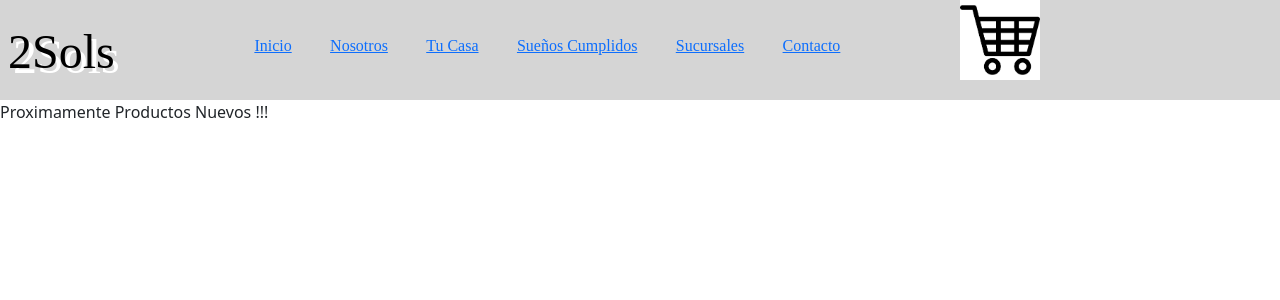
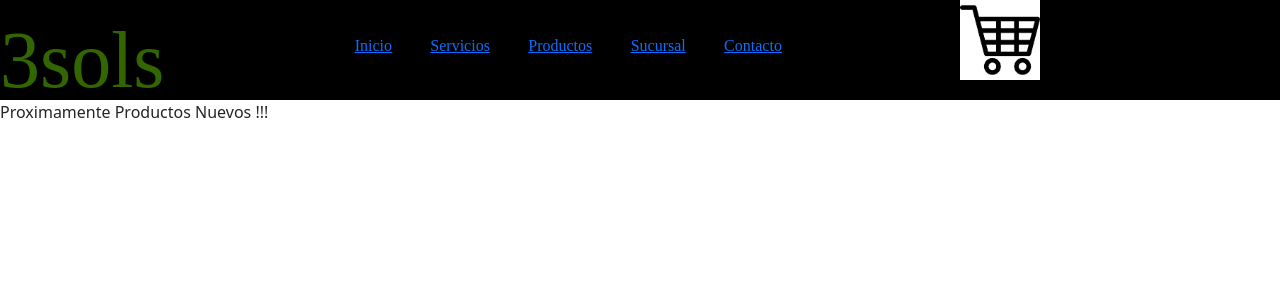
Before and after one commit to AlegreNicolas98/2-sols, a React (Create React App) app in the folder 2sols-ecommerce/: page / in a window 1280 px wide. Shown: the top 300 px of the page. Built offline with nearby package versions, Linux system fonts and the light colour scheme.

Commit message:
change en el navbar

```diff
--- a/2sols-ecommerce/src/components/NavBar/NavBar.css
+++ b/2sols-ecommerce/src/components/NavBar/NavBar.css
@@ -1,5 +1,5 @@
 .header {
-    background-color: #d5d5d5;
+    background-color: #000000;
     width: 100%;
     height: 100px;
     top: 0;
@@ -10,35 +10,23 @@
       justify-content: space-between;}
     .title{
       font-family: 'Alex Brush', cursive;
-      font-size: 3em;
-      color:black;
-      margin: 1rem 0.5rem;
-      text-shadow: 5px 5px white;
+      font-size: 5em;
+      color:rgb(50, 102, 1);
       text-decoration: none;}
-
-  .toggle{
-    color:#d5d5d5;
-    background-color:black;
-    border-radius: 0.9em;
-    padding: 0 1rem;
-    line-height: 1rem;
-    display: none;
-    cursor: pointer;
-    height: 3rem;
-    margin-top: 1.7rem;
-  }
 
   .menu {
     display: flex;
     margin-right: 20px;
-    list-style: none;}
+    list-style: none;
+    cursor: pointer;}
+
     li {
       font-size: 1em;
       padding: 0 0.9rem;
       line-height: 5.625rem;
       width: max-content;}
     a {
-      color: #000000;
+      color: #ffffff;
       font-family: 'Times New Roman', Times, serif;
       border-radius: 5px;
       padding: 0.3rem;}
--- a/2sols-ecommerce/src/components/NavBar/NavBar.jsx
+++ b/2sols-ecommerce/src/components/NavBar/NavBar.jsx
@@ -6,13 +6,12 @@ const NavBar =() => {
   return (
     <header class="header">
     <nav class="nav">
-        <div class="title animate__animated animate__flash">2Sols</div>
+        <div class="title animate__animated animate__flash">3sols</div>
         <ul class="menu visible">
                 <li><a href="./index.html">Inicio</a></li>
-                <li><a href="./pages/nosotros.html">Nosotros</a></li>
-                <li><a href="./pages/tucasa.html">Tu Casa</a></li>
-                <li><a href="./pages/sueñoscumplidos.html">Sueños Cumplidos</a></li>
-                <li><a href="./pages/sucursales.html">Sucursales</a></li>
+                <li><a href="./pages/nosotros.html">Servicios</a></li>
+                <li><a href="./pages/tucasa.html">Productos</a></li>
+                <li><a href="./pages/sucursales.html">Sucursal</a></li>
                 <li><a href="./pages/contacto.html">Contacto</a></li>
             </ul>
             <CartWidget/>
```
